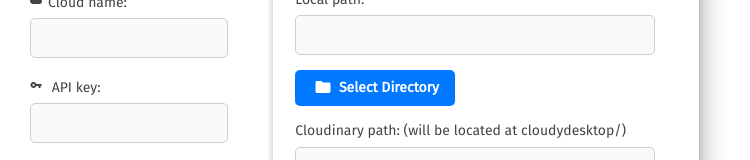
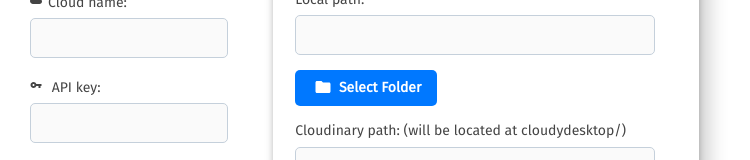
Before and after one commit to cloudinary-labs/cloudydesktop, an Electron app: page index.html in a window 750 px wide. Shown: the part 171-331 px from the top of the page. Drawn offline with Linux system fonts and the light colour scheme.

Commit message:
Update button label to Select Folder

```diff
--- a/index.html
+++ b/index.html
@@ -82,7 +82,7 @@
               <path d="M10 4H4c-1.1 0-1.99.9-1.99 2L2 18c0 1.1.9 2 2 2h16c1.1 0 2-.9 2-2V8c0-1.1-.9-2-2-2h-8l-2-2z" />
               <path d="M0 0h24v24H0z" fill="none" />
             </svg>
-            Select Directory
+            Select Folder
           </button>
         </div>
         <div class="item">
```
